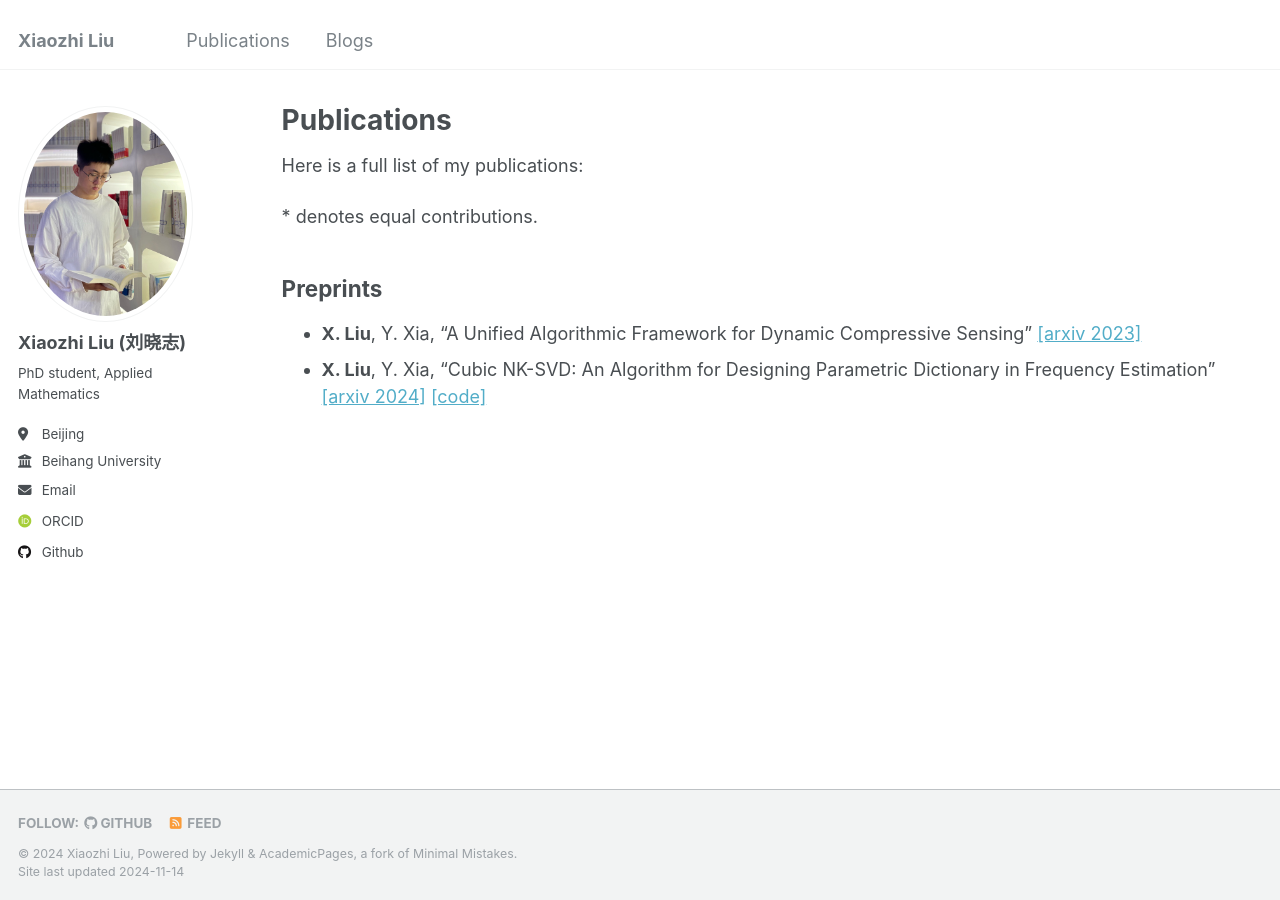
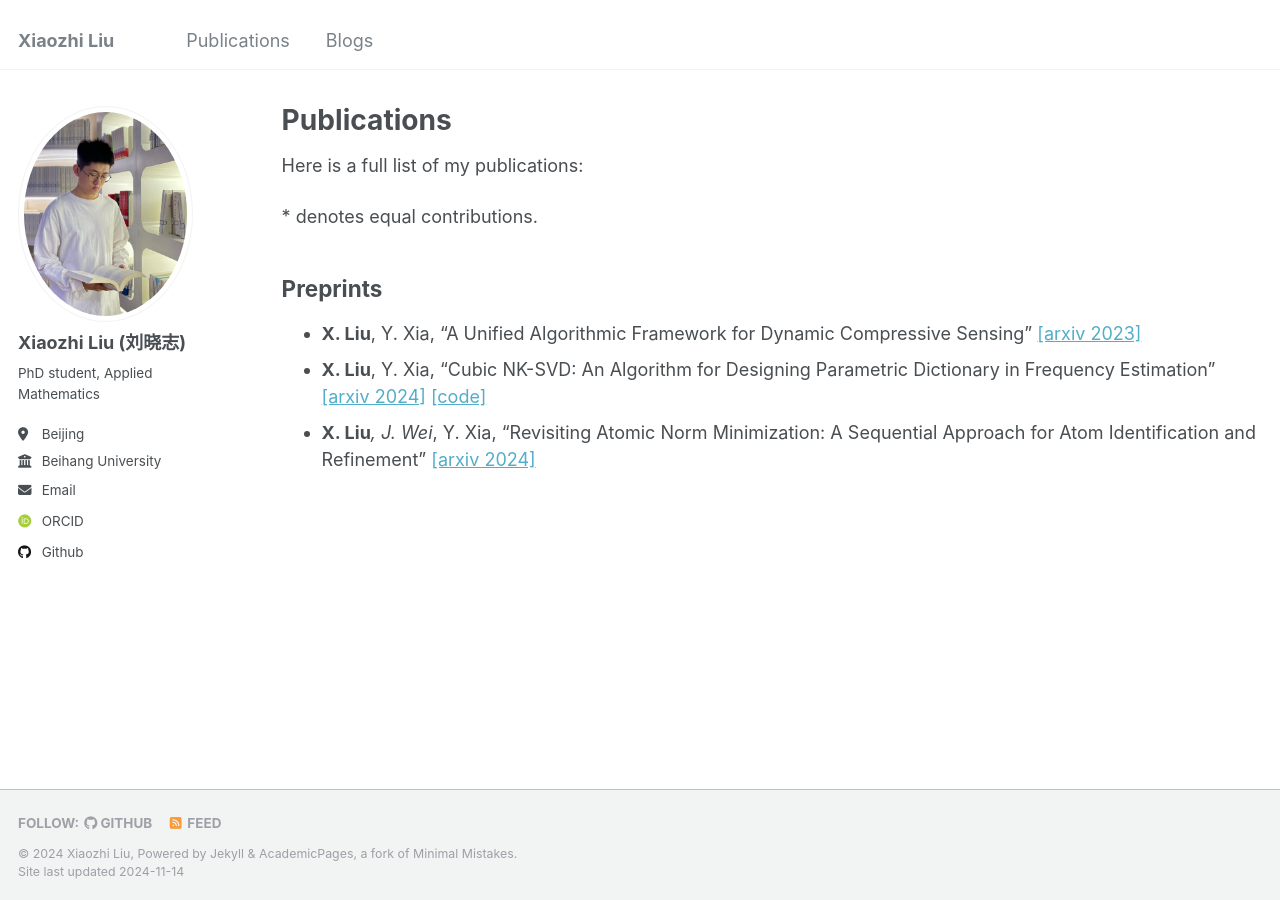
Before and after one commit to xzliu-opt/xzliu-opt.github.io, a Jekyll site: the page built from _pages/publications.md, in a window 1280 px wide. Built offline with Jekyll 4.4.1, drawn with Linux system fonts in a browser that asks for light colours; some web fonts are replaced.

Commit message:
Update publications.md

```diff
--- a/_pages/publications.md
+++ b/_pages/publications.md
@@ -12,3 +12,4 @@ Here is a full list of my publications:
   <h2> Preprints </h2>
 - **X. Liu**, Y. Xia, "A Unified Algorithmic Framework for Dynamic Compressive Sensing" [[arxiv 2023]](https://arxiv.org/abs/2310.07202)
 - **X. Liu**, Y. Xia, "Cubic NK-SVD: An Algorithm for Designing Parametric Dictionary in Frequency Estimation" [[arxiv 2024]](https://arxiv.org/abs/2408.03708) [[code]](https://github.com/xzliu-opt/Cubic-NK-SVD)
+- **X. Liu***, J. Wei*, Y. Xia, "Revisiting Atomic Norm Minimization: A Sequential Approach for Atom Identification and Refinement" [[arxiv 2024]](https://arxiv.org/abs/2411.08459)
```
